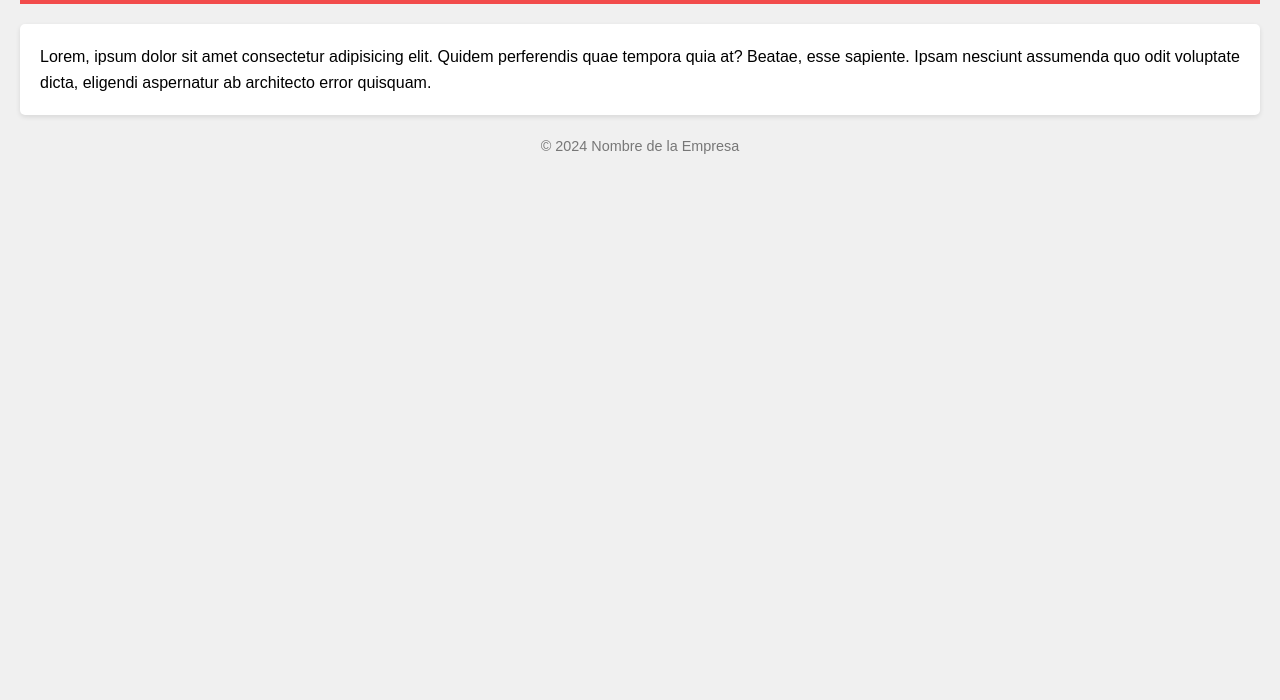
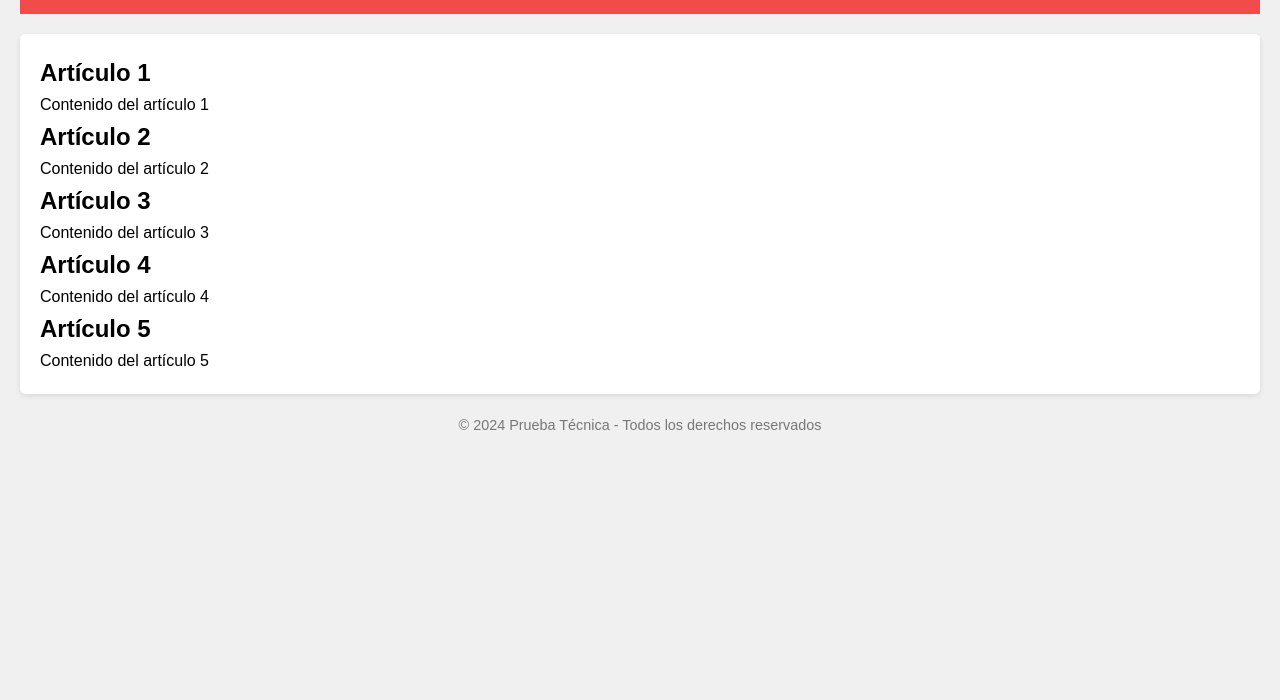
Before and after one commit to Jandro-19/prueba-tecnica, a plain HTML site: page frontend/index.html in a window 1280 px wide. Shown: the part 100-800 px from the top of the page. Drawn offline with Linux system fonts and the light colour scheme.

Commit message:
Js in html insert

```diff
--- a/frontend/index.html
+++ b/frontend/index.html
@@ -1,5 +1,5 @@
 <!DOCTYPE html>
-<html lang="en">
+<html lang="es">
 <head>
     <meta charset="UTF-8">
     <meta name="viewport" content="width=device-width, initial-scale=1.0">
@@ -8,16 +8,18 @@
 </head>
 <body>
     <header>
-        <h1>Titulo Principal</h1>
+        <h1>Artículos de Fútbol</h1>
     </header>
+
     <main>
-        <section class="contenido">
-            <p>Lorem, ipsum dolor sit amet consectetur adipisicing elit. Quidem perferendis quae tempora quia at?
-                Beatae, esse sapiente. Ipsam nesciunt assumenda quo odit voluptate dicta, eligendi aspernatur ab architecto error quisquam.</p>
+        <section class="contenido" id="contenedor-articulos">
         </section>
     </main>
+
     <footer>
-        <p>&copy; 2024 Nombre de la Empresa</p>
+        <p>&copy; 2024 Prueba Técnica - Todos los derechos reservados</p>
     </footer>
+
+    <script src="/frontend/jsonFalsificado.js"></script>
 </body>
 </html>
--- a/frontend/jsonFalsificado.js
+++ b/frontend/jsonFalsificado.js
@@ -1,26 +1,28 @@
-// jsonFalsificado.js
+document.addEventListener('DOMContentLoaded', function() {
+    const contenedorArticulos = document.getElementById('contenedor-articulos');
 
-const datosArticulos = [
-    {
-        titular: "Los 5 mejores fichajes de la temporada",
-        contenido: "Descubre quiénes son los jugadores que están haciendo la diferencia en sus nuevos equipos esta temporada."
-    },
-    {
-        titular: "El secreto detrás del éxito del equipo campeón",
-        contenido: "Analizamos las estrategias tácticas y el trabajo en equipo que llevaron a este equipo a levantar el trofeo."
-    },
-    {
-        titular: "Joven promesa del fútbol rompe récord de goles",
-        contenido: "Con tan solo 18 años, este jugador ha establecido un nuevo récord de goles en una temporada histórica."
-    },
-    {
-        titular: "Entrevista exclusiva con el entrenador estrella",
-        contenido: "El entrenador revela sus secretos para mantener la motivación y el rendimiento máximo de sus jugadores."
-    },
-    {
-        titular: "El impacto del VAR en el fútbol moderno",
-        contenido: "Exploramos cómo la tecnología ha cambiado las reglas del juego y la controversia que ha generado en la comunidad futbolística."
-    }
-];
+    // Ejemplo de datos de artículos (puedes reemplazar con tus datos reales)
+    const datosArticulos = [
+        { titular: 'Artículo 1', contenido: 'Contenido del artículo 1' },
+        { titular: 'Artículo 2', contenido: 'Contenido del artículo 2' },
+        { titular: 'Artículo 3', contenido: 'Contenido del artículo 3' },
+        { titular: 'Artículo 4', contenido: 'Contenido del artículo 4' },
+        { titular: 'Artículo 5', contenido: 'Contenido del artículo 5' }
+    ];
 
-module.exports = datosArticulos;
+    // Itera sobre los datos de los artículos para mostrarlos en el DOM
+    datosArticulos.forEach(articulo => {
+        const articuloDiv = document.createElement('div');
+        articuloDiv.classList.add('articulo');
+
+        const tituloElemento = document.createElement('h2');
+        tituloElemento.textContent = articulo.titular;
+
+        const contenidoElemento = document.createElement('p');
+        contenidoElemento.textContent = articulo.contenido;
+
+        articuloDiv.appendChild(tituloElemento);
+        articuloDiv.appendChild(contenidoElemento);
+        contenedorArticulos.appendChild(articuloDiv);
+    });
+});
--- a/frontend/style.css
+++ b/frontend/style.css
@@ -1,11 +1,9 @@
-/* Reset de Estilos */
 * {
     margin: 0;
     padding: 0;
     box-sizing: border-box;
 }
 
-/* Estilos Generales */
 body {
     font-family: Arial, sans-serif;
     line-height: 1.6;
@@ -22,6 +20,7 @@ header {
 
 h1 {
     font-size: 2.5em;
+    margin-bottom: 10px;
 }
 
 main {
@@ -33,6 +32,7 @@ main {
     padding: 20px;
     border-radius: 5px;
     box-shadow: 0 2px 5px rgba(0,0,0,0.1);
+    margin-bottom: 20px;
 }
 
 footer {
```
